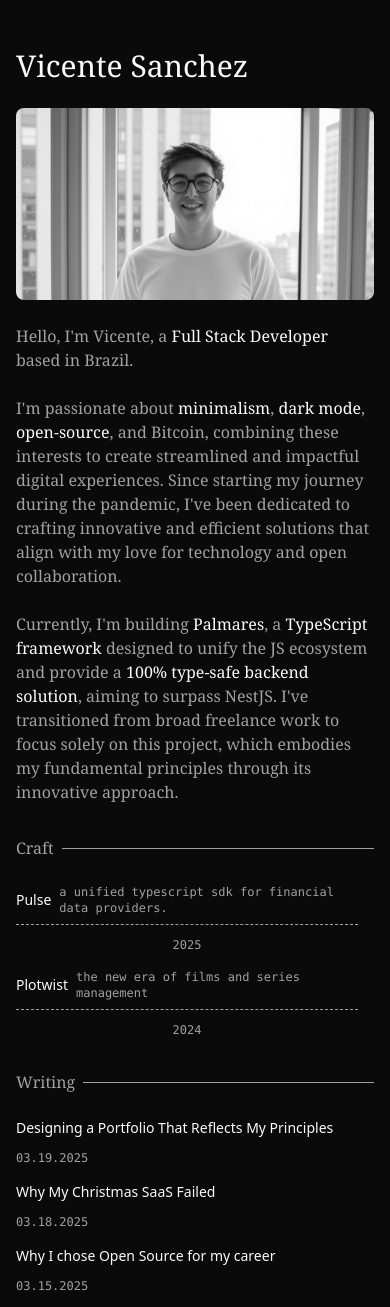
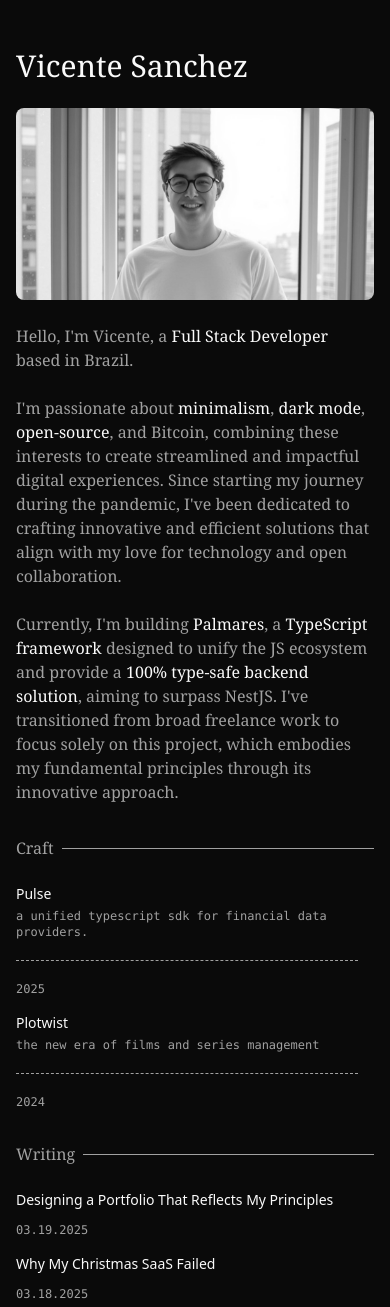
Before and after one commit to Vicentesan/vicentesan.dev, a Next.js app: page / in a window 390 px wide. Shown: the top 1307 px of the page. Built offline with nearby package versions, Linux system fonts and the light colour scheme.

Commit message:
perf: make mobile craft list better looking

```diff
--- a/src/app/page.tsx
+++ b/src/app/page.tsx
@@ -95,11 +95,11 @@ export default function Home() {
             >
               <Link
                 href={craft.href}
-                className="flex w-full flex-col items-center justify-center gap-2 sm:flex-row"
+                className="flex w-full flex-col gap-3 sm:flex-row sm:items-center"
                 target="_blank"
                 rel="noopener noreferrer"
               >
-                <div className="flex shrink-0 flex-row items-center gap-2 whitespace-normal">
+                <div className="flex flex-col gap-1 sm:flex-row sm:items-center sm:gap-2">
                   <span className="text-foreground font-sans text-sm font-medium md:text-base">
                     {craft.name}
                   </span>
@@ -109,9 +109,9 @@ export default function Home() {
                   </span>
                 </div>
 
-                <div className="border-muted-foreground w-full border-t border-dashed" />
+                <div className="border-muted-foreground my-2 w-full border-t border-dashed sm:my-0 sm:w-auto sm:flex-1" />
 
-                <div className="mt-1 flex items-center justify-end sm:mt-0 sm:ml-auto">
+                <div className="flex items-center">
                   <span className="text-muted-foreground font-mono text-xs md:text-sm">
                     {craft.date}
                   </span>
```
